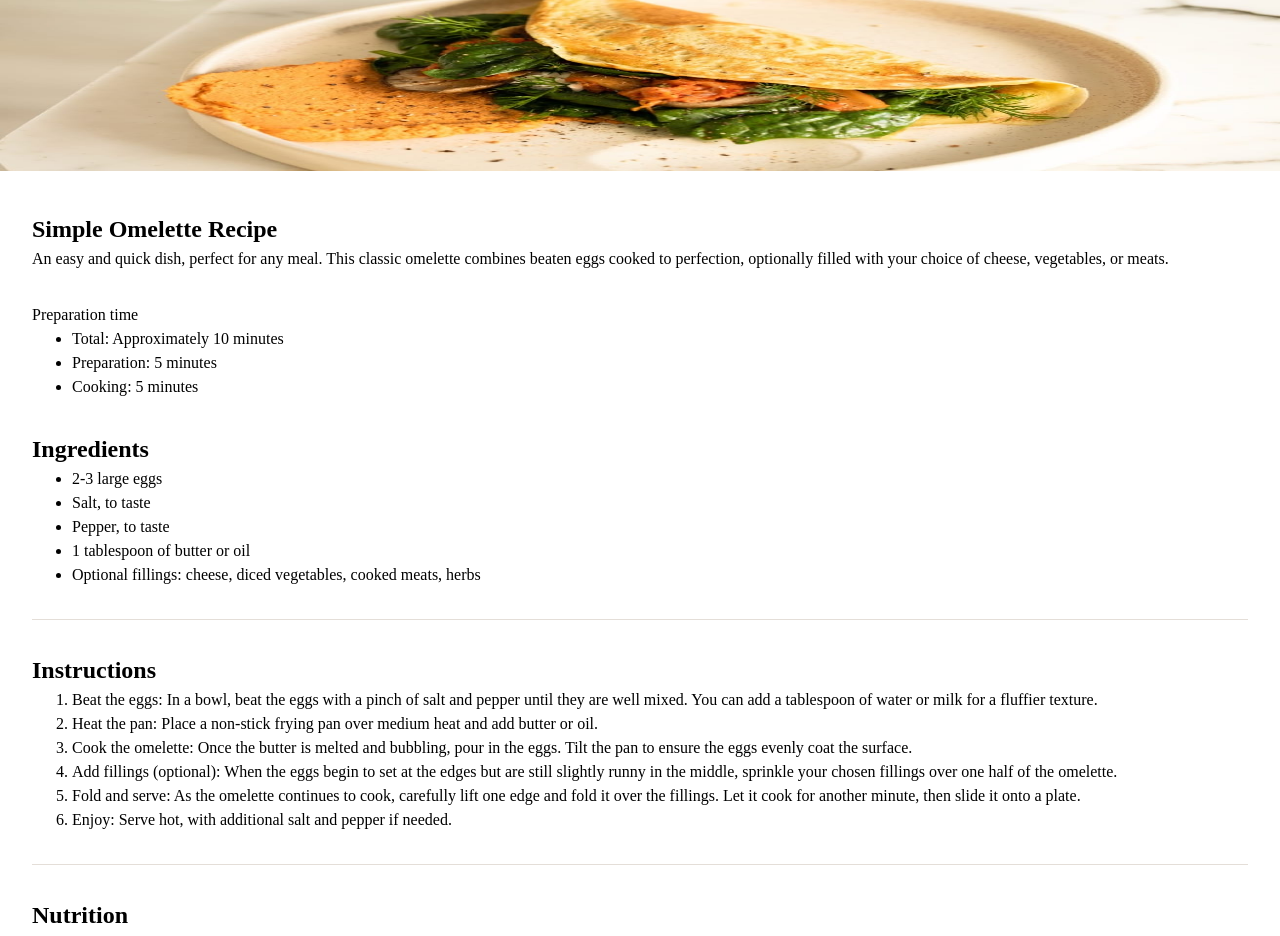
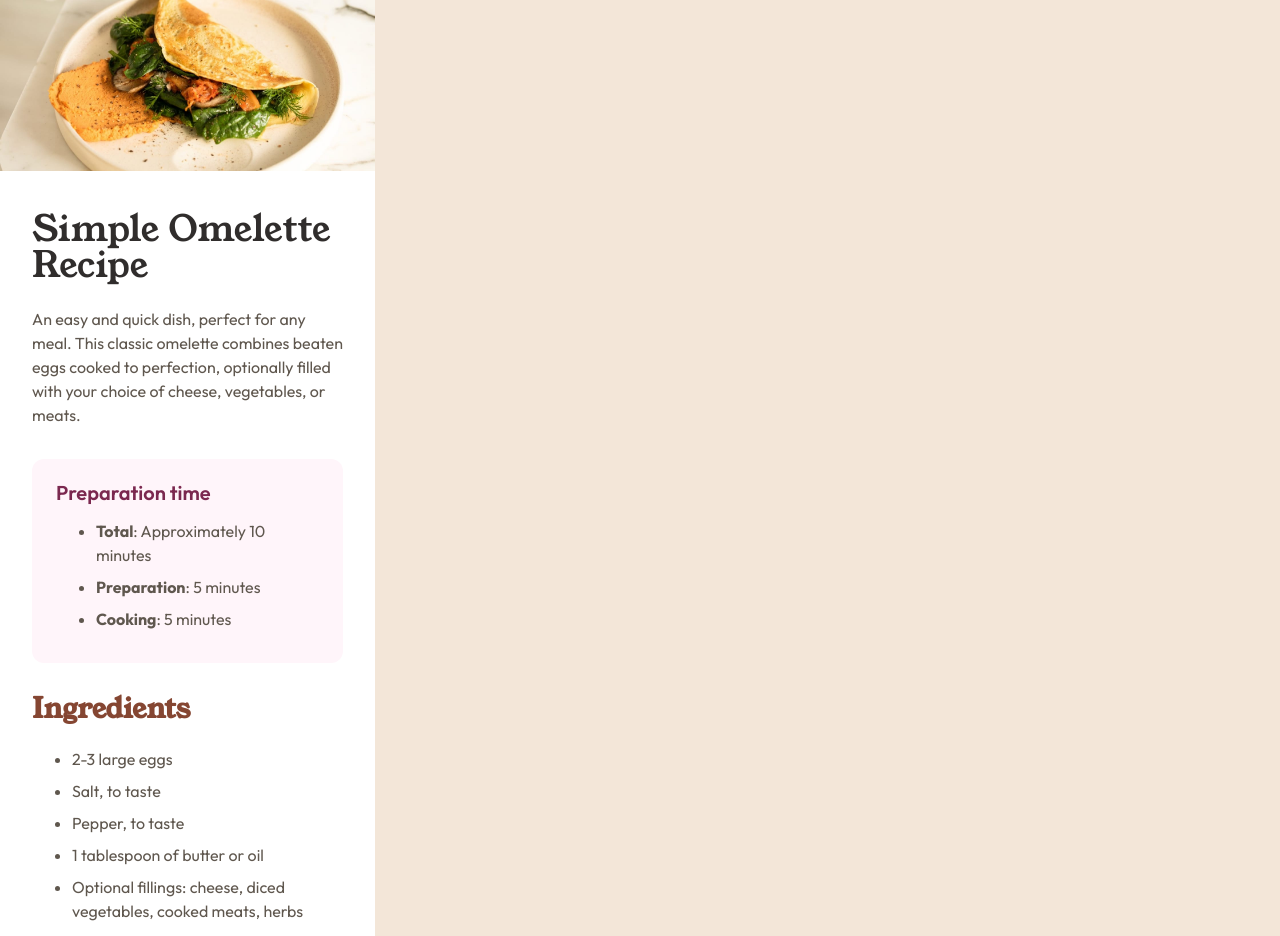
Before and after one commit to Thodoris-Diamantidis/Recipe-page, a plain HTML site: page app/index.html in a window 1280 px wide. Shown: the top 936 px of the page. Drawn offline with Linux system fonts and the light colour scheme.

Commit message:
finished styling up untill ingredients

```diff
--- a/app/style.css
+++ b/app/style.css
@@ -20,6 +20,11 @@
   --clr-neutral-grey-200: hsl(30, 18%, 87%);
   --clr-neutral-wenge-300: hsl(30, 10%, 34%);
   --clr-neutral-charcoal-600: hsl(24, 5%, 18%);
+
+  /* Font weights */
+  --fw-regular: 400;
+  --fw-semibold: 600;
+  --fw-bold: 700;
 }
 /*
   1. Use a more-intuitive box-sizing model.
@@ -79,7 +84,32 @@ h6 {
 
 /* General Styling */
 body {
+  display: flex;
+  width: 375px;
+  flex-direction: column;
+  align-items: flex-start;
+
+  font-family: Outfit;
+  font-size: 16px;
+  font-weight: var(--fw-regular);
+  color: var(--clr-neutral-wenge-300);
   background-color: var(--clr-neutral-eggshell-200);
+}
+
+h1 {
+  font-family: YoungSerif;
+  font-size: 36px;
+  font-weight: var(--fw-regular);
+  line-height: 100%;
+  color: var(--clr-neutral-charcoal-600);
+}
+
+h2 {
+  font-family: YoungSerif;
+  font-size: 28px;
+  line-height: 100%;
+
+  color: var(--clr-primary-nutmeg-500);
 }
 
 hr {
@@ -113,6 +143,52 @@ hr {
   gap: 32px;
 }
 
+/* Recipe Title Styling */
+.recipe__title {
+  display: flex;
+  flex-direction: column;
+  gap: 24px;
+  align-items: flex-start;
+  align-self: stretch;
+}
+/* Recipe Preperation Styling */
+.recipe__prep {
+  display: flex;
+  flex-direction: column;
+  padding: 24px;
+  align-items: flex-start;
+  gap: 16px;
+
+  background: var(--clr-neutral-rosewhite-200);
+  border-radius: 12px;
+}
+
+.recipe__prep > p {
+  color: var(--clr-primary-ruspberry-600);
+  font-size: 20px;
+  font-weight: var(--fw-semibold);
+  line-height: 100%;
+}
+
+.recipe__prep li {
+  margin-bottom: 8px;
+}
+
+.recipe__prep li > span {
+  font-weight: var(--fw-bold);
+}
+
+/* Recipe Ingredients Styling */
+.recipe__ingredients {
+  display: flex;
+  flex-direction: column;
+  gap: 24px;
+}
+
+.recipe__ingredients li {
+  margin-bottom: 8px;
+}
+
 /* Recipe Nutrition Styling */
 .recipe__nutrition {
   display: flex;
```
